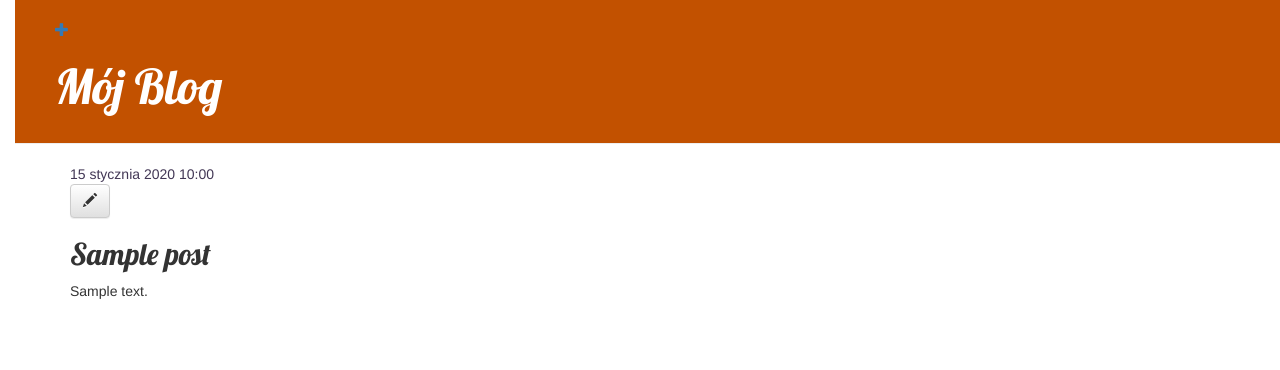
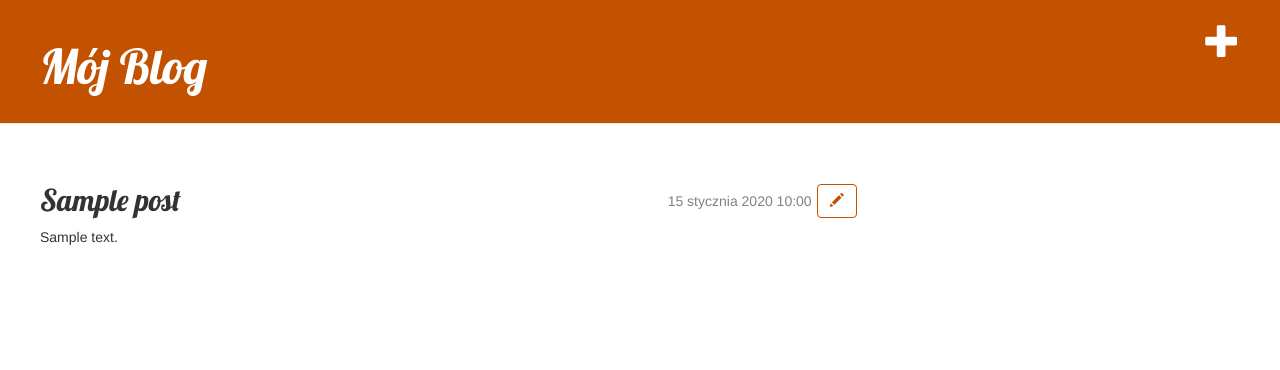
Before and after one commit to kacperwisniewski87/django_learn_project, a Django app: template blog/templates/blog/post_detail.html in a window 1280 px wide. Shown: the top 370 px of the page. Run offline with Django 4.2, Linux system fonts and the light colour scheme; a user stored in the database is signed in; tables that the repository leaves empty hold one stand-in row (values such as "Sample post"); the template is opened without the code that fills it: most values are stand-ins (such as "Sample title", 1, 10 or a date in 2020); some libraries are stand-ins or nearby versions.

Commit message:
Change buttons and date layout

```diff
--- a/blog/static/css/blog.css
+++ b/blog/static/css/blog.css
@@ -1,19 +1,14 @@
-h1 a, h2 a {
-    color: #C25100;
-    font-family: 'Lobster';
-}
-
-body {
-    padding-left: 15px;
-}
-
 .page-header {
     background-color: #c25100;
     margin-top: 0;
+    margin-bottom: 40px;
     padding: 20px 20px 20px 40px;
 }
 
-.page-header h1, .page-header h1 a, page-header h1 a:visited, .page-header h1 a:active {
+.page-header h1,
+.page-header h1 a,
+.page-header h1 a:visited,
+.page-header h1 a:active {
     color: #ffffff;
     font-size: 36pt;
     text-decoration: none
@@ -28,14 +23,24 @@ h1, h2, h3, h4 {
 }
 
 .date {
-    color: #423755;
+    color: #828282;
+    float: right;
+    padding-top: 7px;
+    padding-right: 5px;
 }
 
 .save {
     float: right;
 }
 
-.post-form textarea, .post-menu:visited {
+.post-form textarea,
+.post-form input {
+    width: 100%;
+}
+
+.top-menu,
+.top-menu:hover,
+.top-menu:visited {
     color: #ffffff;
     float: right;
     font-size: 26pt;
@@ -46,6 +51,21 @@ h1, h2, h3, h4 {
     margin-bottom: 70px;
 }
 
-.post h2 a, .post h1 a:visited {
+.post h2 a,
+.post h1 a:visited {
     color: #000000
 }
+
+.btn-secondary,
+.btn-secondary:visited {
+    color: #C25100;
+    background: none;
+    border-color: #C25100;
+    float: right;
+}
+
+.btn-secondary:hover {
+    color: #FFFFFF;
+    background-color: #C25100;
+    float: right;
+}
--- a/blog/templates/blog/base.html
+++ b/blog/templates/blog/base.html
@@ -1,5 +1,5 @@
+{% load static %}
 <!DOCTYPE html>
-{% load static %}
 <html>
     <head>
         <title>Kacperowy blog</title>
@@ -15,7 +15,7 @@
             {% endif %}
             <h1><a href="/">Mój Blog</a></h1>
         </div>
-        <div class="content container">
+        <div class="content">
             <div class="row">
                 <div class="col-md-8">
                     {% block content %}
--- a/blog/templates/blog/post_detail.html
+++ b/blog/templates/blog/post_detail.html
@@ -2,14 +2,14 @@
 
 {% block content %}
     <div class="post">
+        {% if user.is_authenticated %}
+            <a class="btn btn-secondary" href="{% url 'post_edit' pk=post.pk %}"><span class="glyphicon glyphicon-pencil"></span></a>
+        {% endif %}
         {% if post.published_date %}
             <div class="date">
                 {{ post.published_date }}
             </div>
         {% endif %}
-        {% if user.is_authenticated %}
-            <a class="btn btn-default" href="{% url 'post_edit' pk=post.pk %}"><span class="glyphicon glyphicon-pencil"></span></a>
-        {% endif %}
         <h2>{{ post.title }}</h2>
         <p>{{ post.text|linebreaksbr }}</p>
     </div>
--- a/blog/templates/blog/post_edit.html
+++ b/blog/templates/blog/post_edit.html
@@ -4,6 +4,6 @@
     <h2>Nowy post</h2>
     <form method="POST" class="post-form">{% csrf_token %}
         {{ form.as_p }}
-        <button type="submit" class="save btn btn-default">Zapisz</button>
+        <button type="submit" class="save btn btn-secondary">Zapisz</button>
     </form>
 {% endblock %}
```
